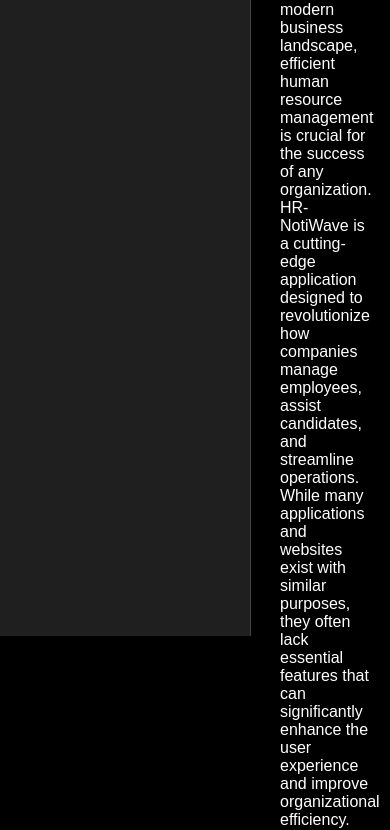
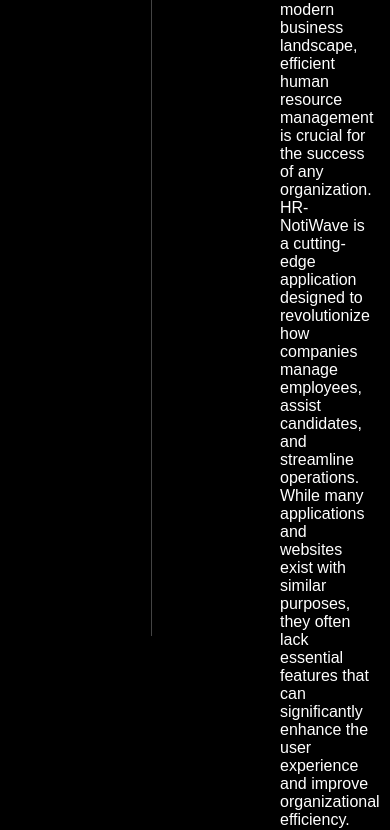
Before and after one commit to mdkvaofficial/App_Instruction_Sample_Website, a website: page index.html in a window 390 px wide. Shown: the part 228-1058 px from the top of the page. Drawn offline with Linux system fonts and the light colour scheme.

Commit message:
updated for mobile

```diff
--- a/style.css
+++ b/style.css
@@ -141,11 +141,11 @@
 
 .sidebar {
   height: 100vh;
-  width: 250px;
-  position: fixed;
+  width: fit-content;
+  position: absolute;
   top: 0;
   left: 0;
-  background-color: #1f1f1f;
+  background-color: black;
   overflow-x: hidden;
   padding-top: 20px;
   border-right: 1px solid #444;
```
